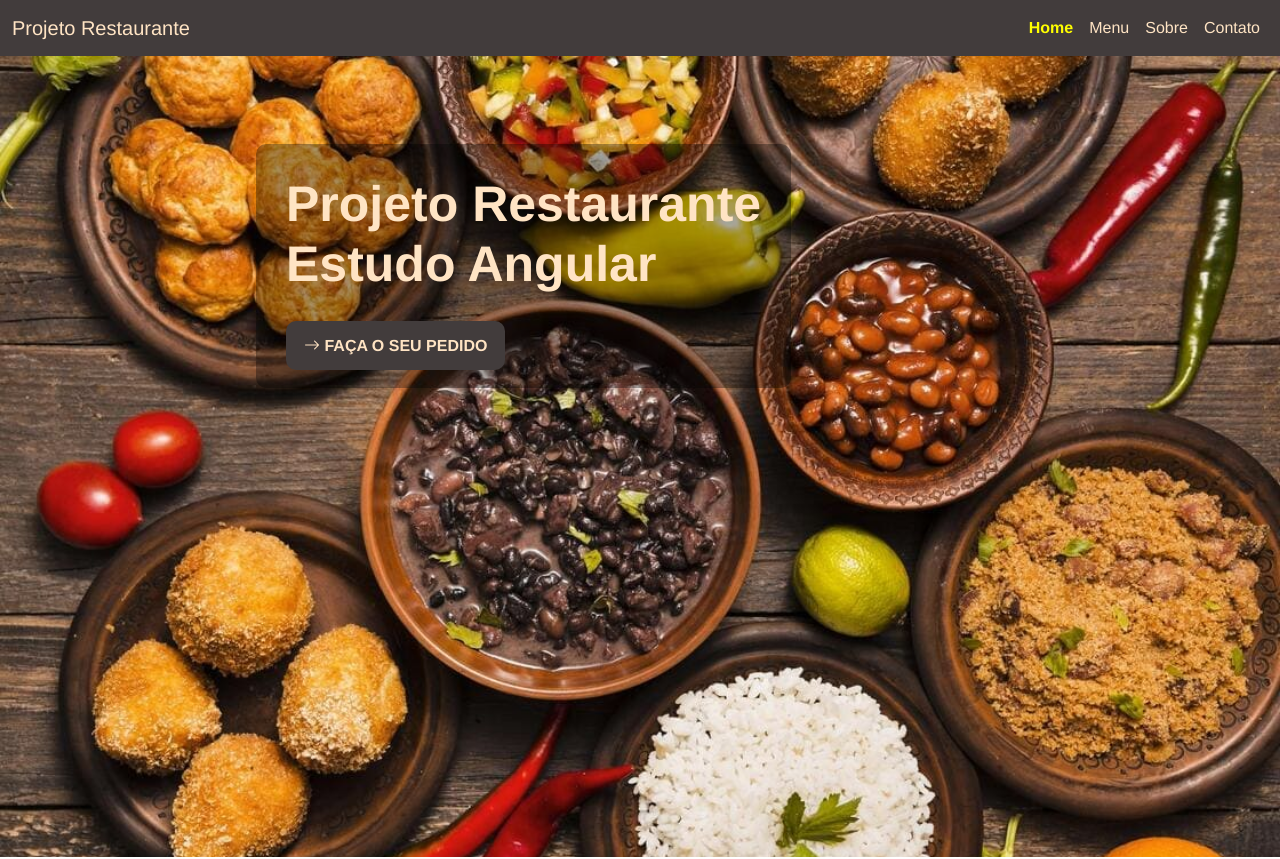
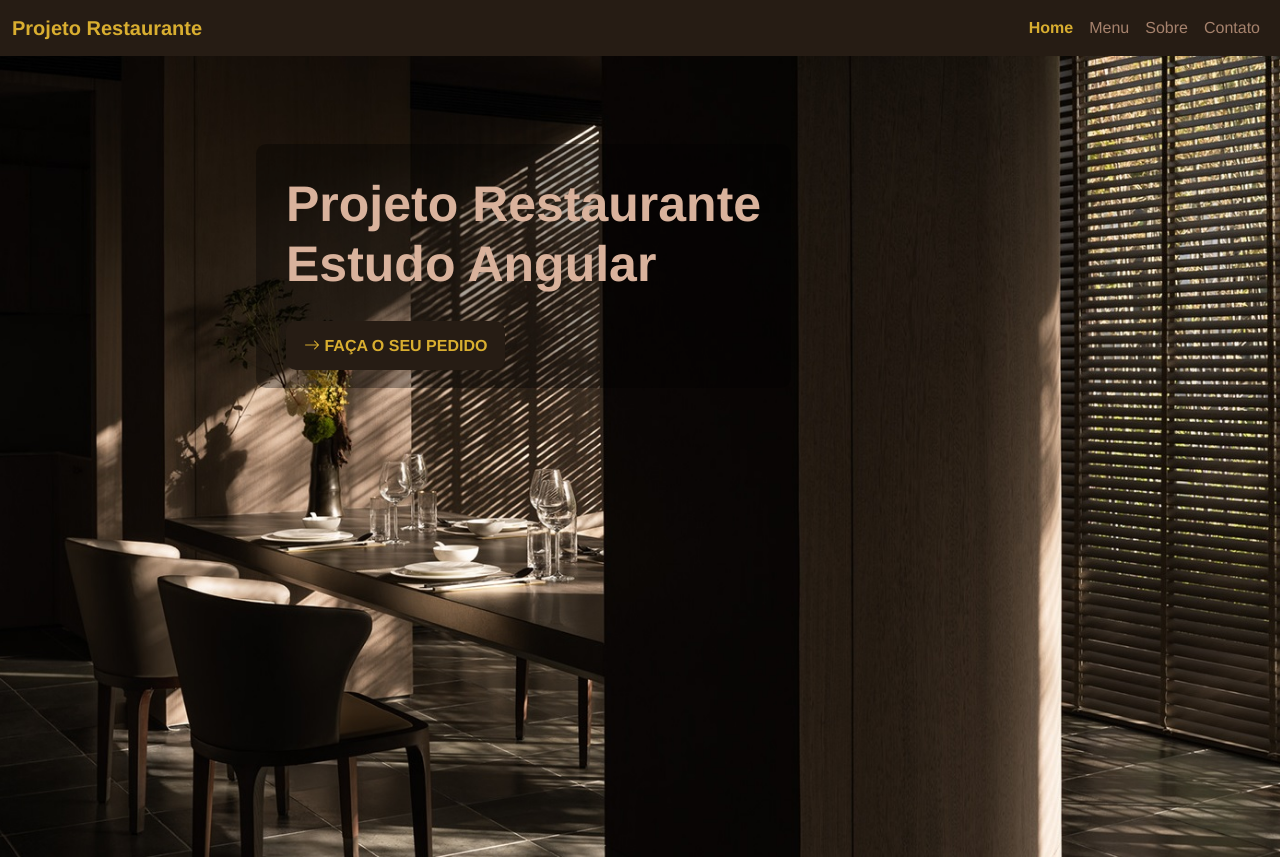
Before and after one commit to jhops10/projeto-restaurante, an Angular app: page / in a window 1280 px wide. Shown: the top 859 px of the page. Built offline with nearby package versions, Linux system fonts and the light colour scheme.

Commit message:
CSS Alterado

```diff
--- a/src/app/pages/home/home.component.css
+++ b/src/app/pages/home/home.component.css
@@ -1,7 +1,7 @@
 .banner {
   background-image: url('../../../assets/img/banner.jpg');
   height: 801px;
-  background-position: center top;
+  background-position: center;
   background-size: cover;
 }
 
@@ -15,7 +15,7 @@
 }
 
 .content h1 {
-  color: var(--text-color);
+  color: var(--text-color-destaque);
   font-size: 3.125rem;
   font-weight: bold;
   padding-bottom: 2rem;
@@ -24,7 +24,7 @@
 .content a {
   text-decoration: none;
   font-weight: bold;
-  color: var(--text-color);
+  color: var(--hover-link-color);
   background-color: var(--bg-dark-color);
   padding: 1rem 1.125rem;
   border-radius: 10px;
--- a/src/app/pages/home/home.component.html
+++ b/src/app/pages/home/home.component.html
@@ -9,7 +9,9 @@
 </div>
 
 <div class="container mt-5 mb-4">
-  <p class="text-center titulo-steps">COMO FAZER SEU PEDIDO</p>
+  <p class="text-center titulo-steps">
+    Jornada do Pedido: Da Escolha à Entrega
+  </p>
   <div class="row">
     <div class="col-lg-4">
       <div class="box">
--- a/src/app/sharepage/navbar/navbar.component.css
+++ b/src/app/sharepage/navbar/navbar.component.css
@@ -2,6 +2,11 @@
 .navbar-light .navbar-nav .nav-link.active-link {
   color: var(--hover-link-color);
   font-weight: bold;
+}
+.main-title {
+  text-decoration: none;
+  font-weight: bold;
+  color: var(--hover-link-color);
 }
 
 .bg-navbar {
--- a/src/app/sharepage/navbar/navbar.component.html
+++ b/src/app/sharepage/navbar/navbar.component.html
@@ -1,6 +1,6 @@
 <nav class="navbar navbar-expand-lg navbar-light bg-navbar">
   <div class="container-fluid">
-    <a class="navbar-brand" routerLink="">Projeto Restaurante</a>
+    <a class="navbar-brand main-title" routerLink="">Projeto Restaurante</a>
     <button
       class="navbar-toggler"
       type="button"
--- a/src/styles.css
+++ b/src/styles.css
@@ -6,10 +6,11 @@
 }
 
 :root {
-  --text-color: bisque;
-  --bg-dark-color: rgb(66, 60, 60);
-  --hover-link-color: yellow;
-  --hover-link-color-2: rgb(173, 173, 119);
+  --text-color: #A6826D;
+  --text-color-destaque: #D9B29C;
+  --bg-dark-color: #261C14;
+  --hover-link-color: #D9AE30;
+  --hover-link-color-2: #D9B29C;
 
 
 }
```
Also changed, not shown: src/assets/img/banner.jpg.
